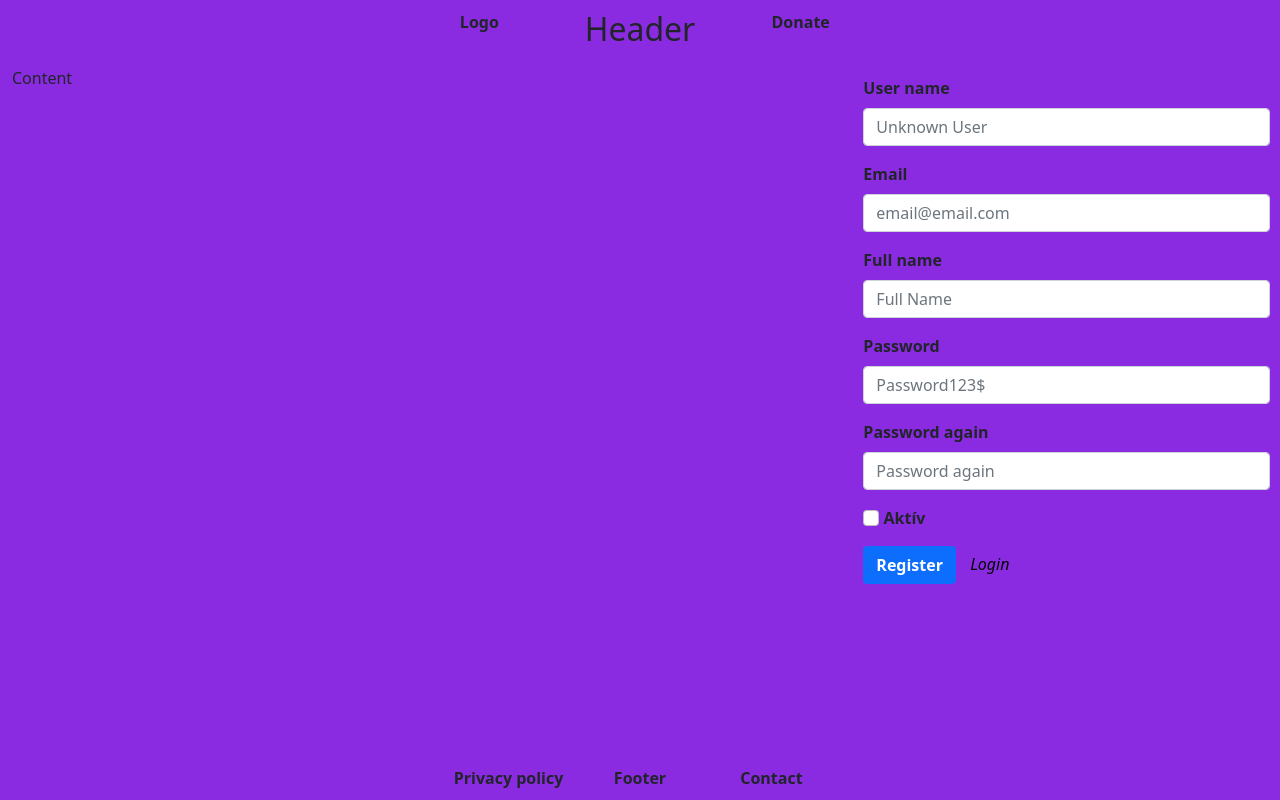
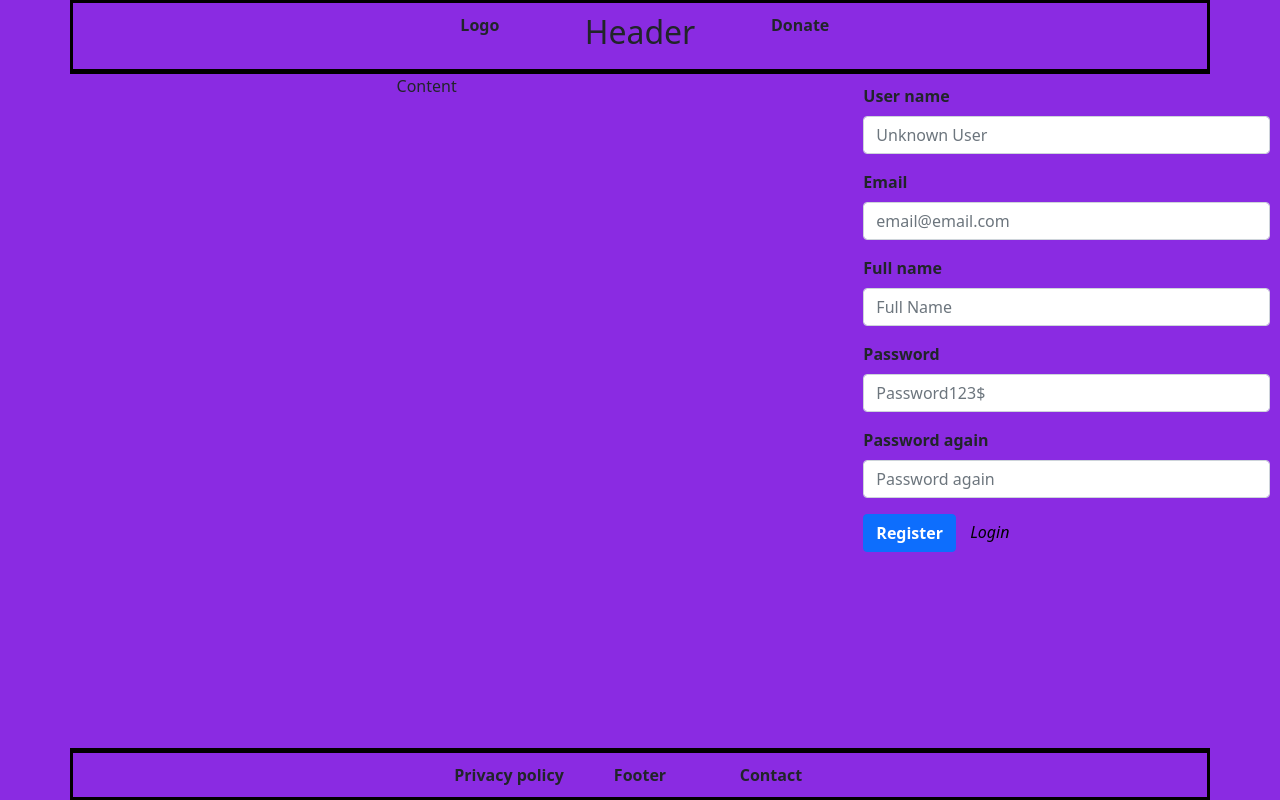
Before and after one commit to PapD1020/IKT_PapDaniel2021, a PHP site: page /index.php?id=reg in a window 1280 px wide. Run offline with PHP 8.4, Linux system fonts and the light colour scheme.

Commit message:
reg.php előkészítése, css border még nem működik

```diff
--- a/Kozos_orai_munka_1/index.php
+++ b/Kozos_orai_munka_1/index.php
@@ -29,7 +29,7 @@
 
     <div class="container-fluid">
         <div class="row">
-            <div class="col-sm-8">
+            <div class="col-sm-8 to_center">
                 <p>Content</p>
             </div>
 
--- a/Kozos_orai_munka_1/my_css/my_style.css
+++ b/Kozos_orai_munka_1/my_css/my_style.css
@@ -36,11 +36,13 @@ body{
 .border_bottom{
     border-bottom: 5px;
     border-color: black;
+    border-style: solid;
 }
 
 .border_top{
     border-top: 5px;
     border-color: black;
+    border-style: solid;
 }
 
 .inactiveButton{
--- a/Kozos_orai_munka_1/reg.php
+++ b/Kozos_orai_munka_1/reg.php
@@ -1,30 +1,23 @@
         <form action="reg.php">
             <div class="mb-3">
                     <label for="formGroupExampleInput" class="form-label bold_style">User name</label>
-                    <input type="text" class="form-control" id="userNameInput" placeholder="Unknown User">
+                    <input type="text" class="form-control" id="userNameInput" required placeholder="Unknown User">
                 </div>
                 <div class="mb-3">
                     <label for="formGroupExampleInput2" class="form-label bold_style">Email</label>
-                    <input type="text" class="form-control" id="userEmailInput" placeholder="email@email.com">
+                    <input type="email" class="form-control" id="userEmailInput" required placeholder="email@email.com">
                 </div>
                 <div class="mb-3">
                     <label for="formGroupExampleInput3" class="form-label bold_style">Full name</label>
-                    <input type="text" class="form-control" id="userFullNameInput" placeholder="Full Name">
+                    <input type="text" class="form-control" id="userFullNameInput" required placeholder="Full Name">
                 </div>
                 <div class="mb-3">
                     <label for="formGroupExampleInput4" class="form-label bold_style">Password</label>
-                    <input type="text" class="form-control" id="userPasswordInput" placeholder="Password123$">
+                    <input type="password" class="form-control" id="userPasswordInput" required placeholder="Password123$">
                 </div>
                 <div class="mb-3">
                     <label for="formGroupExampleInput5" class="form-label bold_style">Password again</label>
-                    <input type="text" class="form-control" id="userPasswordInput2" placeholder="Password again">
-                </div>
-
-                <div class="mb-3">
-                    <input class="form-check-input" type="checkbox" value="" id="flexCheckDefault">
-                    <label class="form-check-label bold_style" for="flexCheckDefault">
-                        Aktív
-                    </label>
+                    <input type="password" class="form-control" id="userPasswordInput2" required placeholder="Password again">
                 </div>
 
                 <div>
```
